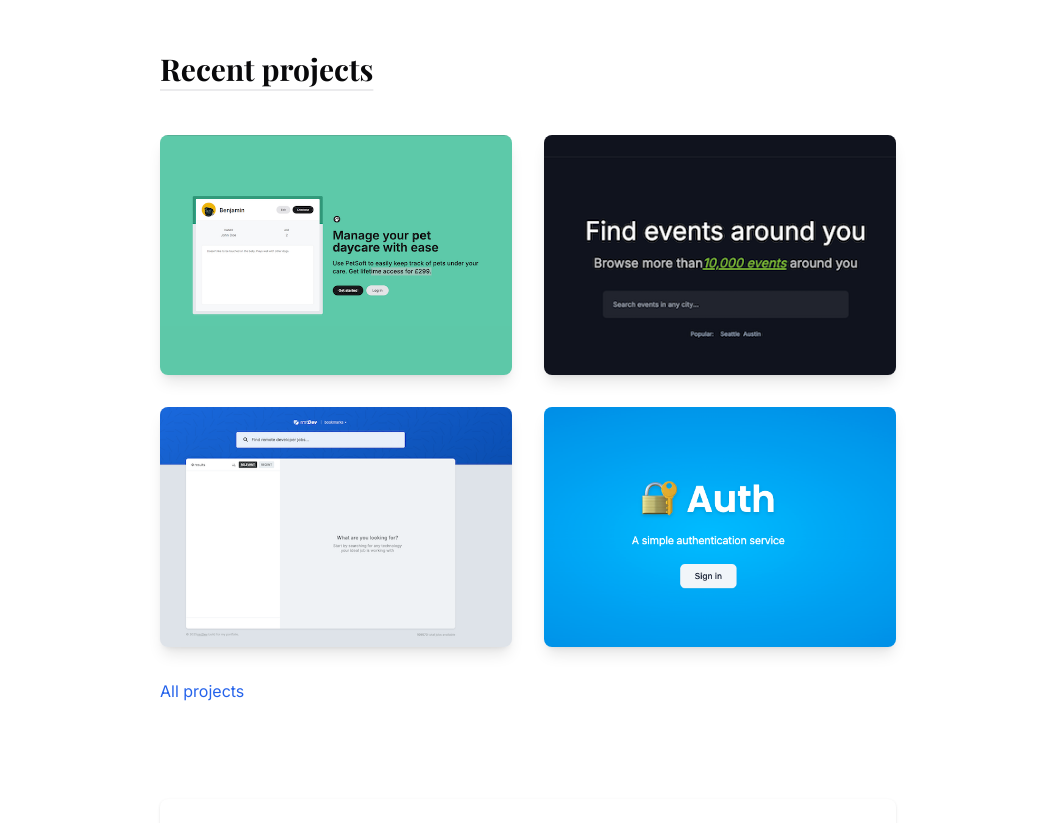
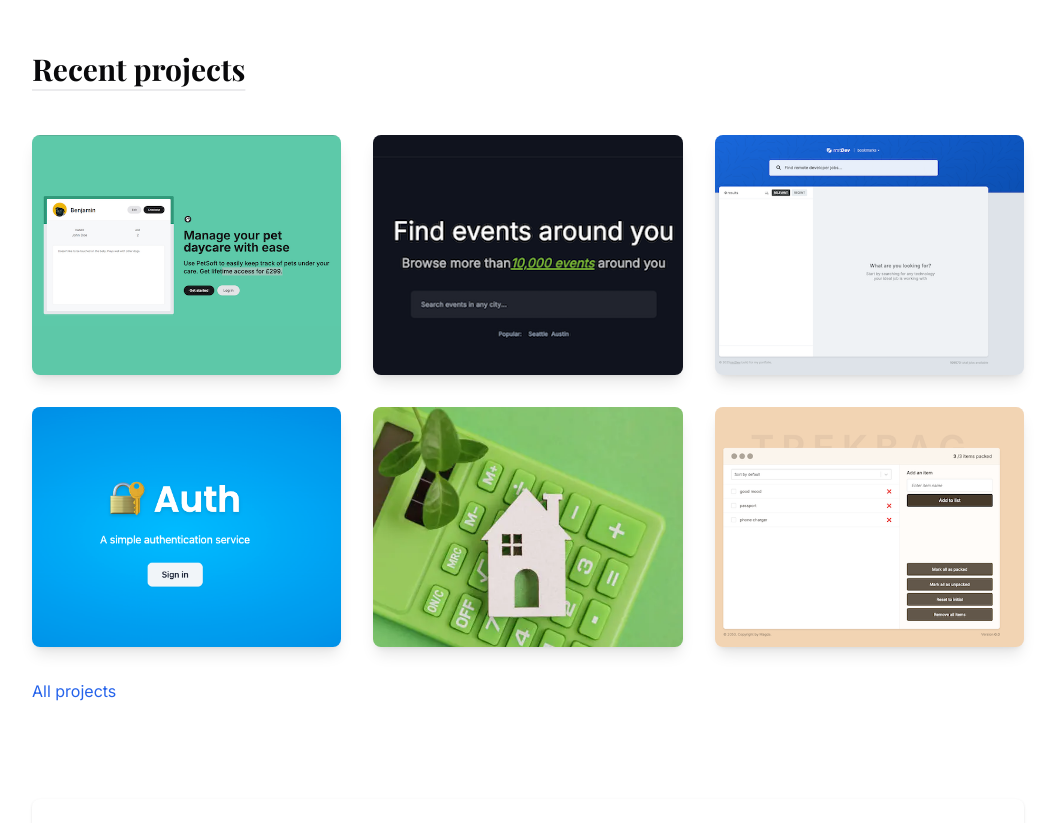
Before and after one commit to magda5281/portfolio, a Next.js app: page / in a window 1280 px wide. Shown: the part 600-1423 px from the top of the page, without its empty margins (112-1167 px from the left). Built offline with nearby package versions, Linux system fonts and the light colour scheme; no server answers; a web font is replaced by a local one.

Commit message:
Update project page

```diff
--- a/app/page.tsx
+++ b/app/page.tsx
@@ -6,7 +6,7 @@
 export default function Home() {
   return (
     <section className='py-24'>
-      <div className='container max-w-3xl'>
+      <div className='container max-w-5xl'>
         <Intro />
         <RecentPosts />
         <RecentProjects />
--- a/components/projects.tsx
+++ b/components/projects.tsx
@@ -10,7 +10,7 @@
   projects: ProjectMetadata[]
 }) {
   return (
-    <ul className='grid grid-cols-1 gap-8 sm:grid-cols-2'>
+    <ul className='grid grid-cols-1 gap-8 sm:grid-cols-2 lg:grid-cols-3'>
       {projects.map(project => (
         <li key={project.slug} className='group relative'>
           <Link href={`/projects/${project.slug}.mdx`}>
--- a/components/recent-projects.tsx
+++ b/components/recent-projects.tsx
@@ -4,7 +4,7 @@
 import Projects from '@/components/projects'
 
 export default async function RecentProjects() {
-  const projects = await getProjects(4)
+  const projects = await getProjects(6)
   return (
     <section className='pb-24'>
       <div>
```
